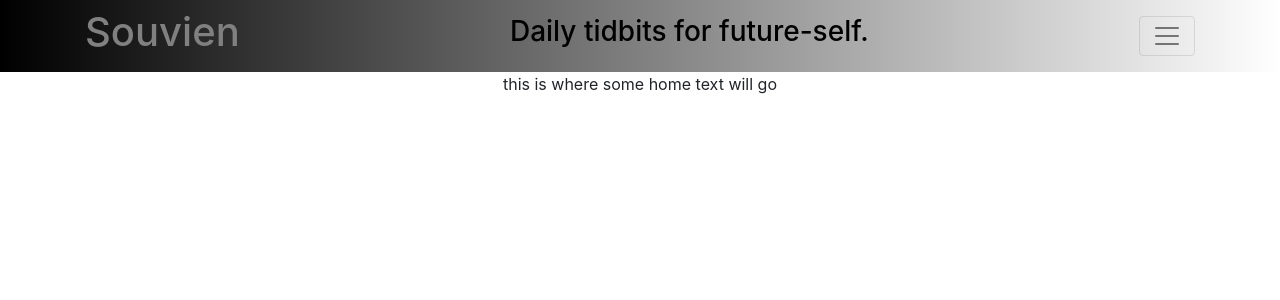
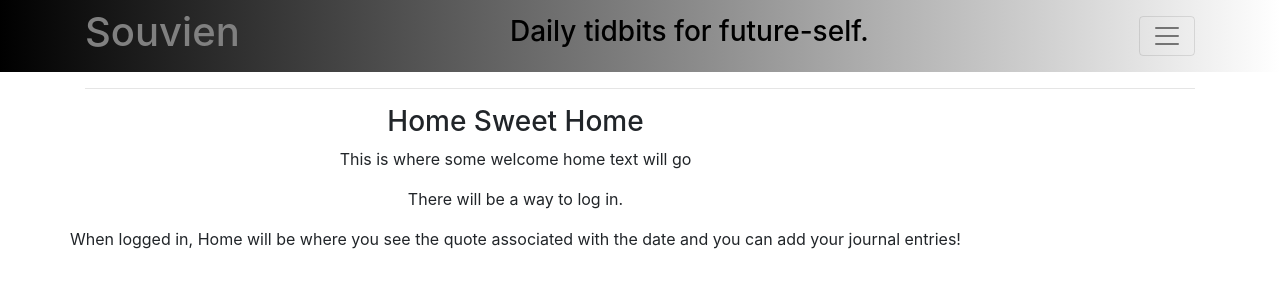
Before and after one commit to laylar/Souvien, a React (Create React App) app: page /home in a window 1280 px wide. Shown: the top 300 px of the page. Built offline with nearby package versions, Linux system fonts and the light colour scheme.

Commit message:
Updated HomeComponent placeholder content

```diff
--- a/src/components/HomeComponent.js
+++ b/src/components/HomeComponent.js
@@ -8,9 +8,26 @@ class Home extends Component {
     }
     render() {
         return (
-            <div>
-                <p>this is where some home text will go</p>
+            <div className="container">
+            <div className="row">
+                <div className="col">
+                    <hr />
+                </div>
             </div>
+            <div className="row row-content">
+                <div>
+                    <h3>Home Sweet Home</h3>
+                    <p>This is where some welcome home text will go</p>
+                    <p>There will be a way to log in.</p>
+                    <p>
+                        When logged in,
+                        Home will be where you see the quote associated with
+                        the date and you can add your journal entries!
+                    </p>
+                </div>
+            </div>
+
+        </div>
         );
     }
 }
```
